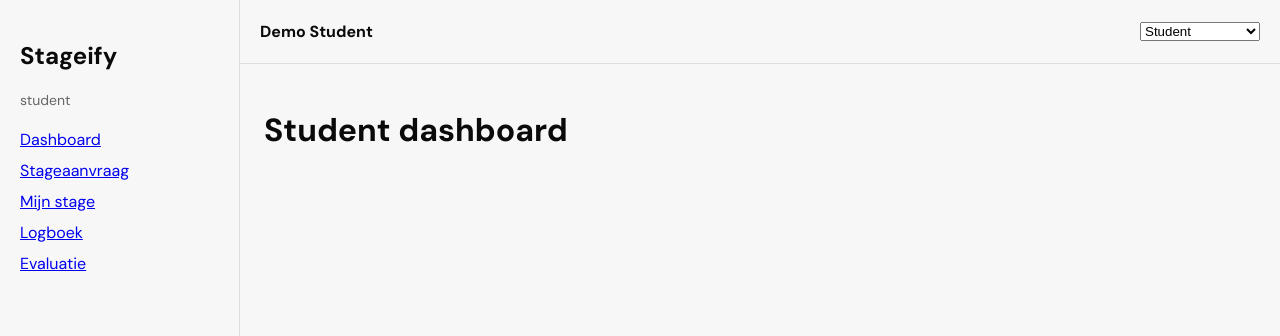
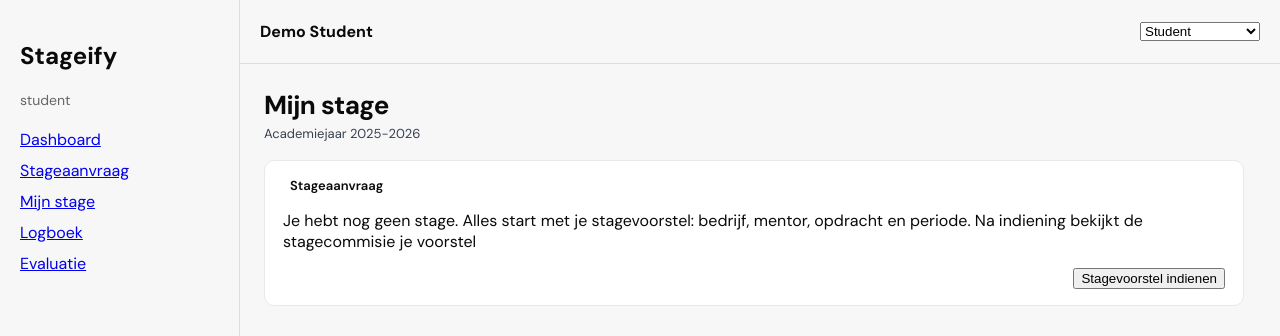
Before and after one commit to amingharbaoui/programming_project_group_1, a React (Vite) app in the folder frontend/: page /student in a window 1280 px wide. Shown: the top 336 px of the page. Built offline with nearby package versions, Linux system fonts and the light colour scheme.

Commit message:
Stageaanvraagkaart toegevoegd

```diff
--- a/frontend/src/features/student/pages/StudentDashboard.jsx
+++ b/frontend/src/features/student/pages/StudentDashboard.jsx
@@ -1,3 +1,28 @@
 export default function StudentDashboard() {
-  return <h1>Student dashboard</h1>;
+  return(
+  <>
+
+  <div className = "page-inner">
+    <div className = "page-header">
+      <h1>Mijn stage</h1>
+      <p>Academiejaar 2025-2026</p>
+    </div>
+
+    <div className="card">
+      <div className="card-title">
+        <i className="ti ti-briefcase"/>
+        Stageaanvraag
+      </div>
+      <p>Je hebt nog geen stage. <span> Alles start met je stagevoorstel: bedrijf, mentor, opdracht en periode. Na indiening bekijkt de stagecommisie je voorstel</span> </p>
+      <div className="actions">
+        <button className="btn-primary">
+          Stagevoorstel indienen
+        </button>
+      </div>
+    </div>
+
+
+  </div>
+  </>
+  )
 }
```
